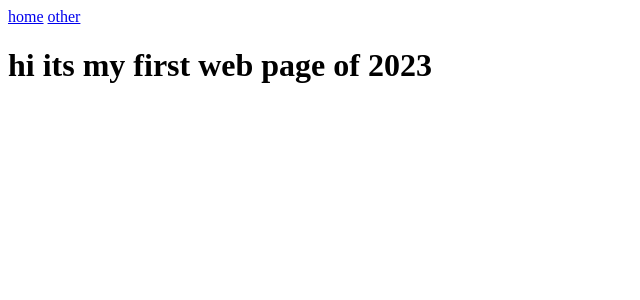
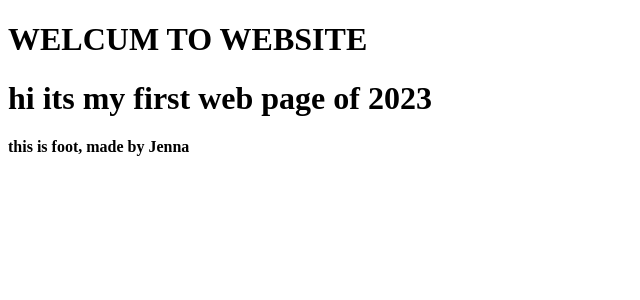
Before and after one commit to lolyay270/svelte_2023, a SvelteKit app: page / in a window 1280 px wide. Shown: the top 300 px of the page, without its empty margins (0-640 px from the left). Built offline with nearby package versions, Linux system fonts and the light colour scheme.

Commit message:
imported components into layout

```diff
--- a/src/routes/+layout.svelte
+++ b/src/routes/+layout.svelte
@@ -1,13 +1,10 @@
-<style>
-    nav:a
-    {
-        padding: 3px;
-    }
-</style>
+<script>
+    import Header from "$lib/Header.svelte";
+    import Footer from "$lib/Footer.svelte";
+</script>
 
-<nav>
-	<a href="/">home</a>
-	<a href="/other">other</a>
-</nav>
+<Header />
 
 <slot />
+
+<Footer />
```
